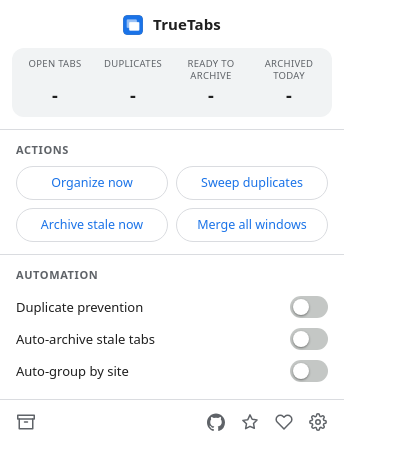
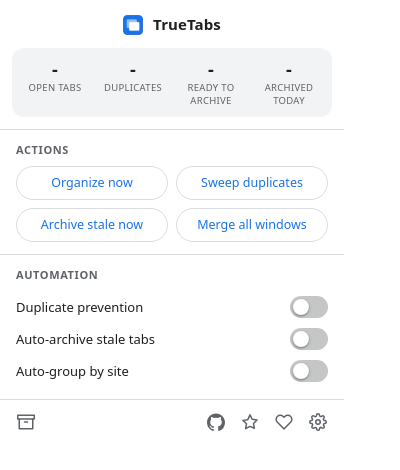
Before and after one commit to datysho/truetabs, a browser extension: page extension/popup.html in a window 400 px wide. Drawn offline with Linux system fonts and the light colour scheme.

Commit message:
v1.5.1: hero counters - numbers back on top, labels beneath, columns stay centered (round-5 follow-up)
Co-Authored-By: Michael Clemond <michael.clemond@26loc.com>

```diff
--- a/extension/popup.html
+++ b/extension/popup.html
@@ -44,11 +44,11 @@
         border-top: none;
       }
       /* One row of four: tabs first, duplicates highlighted when > 0.
-         Labels sit ABOVE the numbers; everything centers in its column. */
+         Numbers on top, labels beneath; everything centers in its column. */
       .hero {
         background: var(--tonal);
         border-radius: 12px;
-        padding: 10px 8px 11px;
+        padding: 11px 8px 10px;
         display: grid;
         grid-template-columns: 1fr 1fr 1fr 1fr;
         gap: 8px;
@@ -57,9 +57,14 @@
         display: flex;
         flex-direction: column;
         align-items: center;
-        justify-content: flex-start;
         text-align: center;
         gap: 3px;
+      }
+      .stat .n {
+        font-size: 18px;
+        font-weight: 600;
+        line-height: 1.15;
+        white-space: nowrap;
       }
       .stat .l {
         font-size: 9.5px;
@@ -67,13 +72,6 @@
         text-transform: uppercase;
         color: var(--muted);
         line-height: 1.3;
-      }
-      .stat .n {
-        font-size: 18px;
-        font-weight: 600;
-        line-height: 1.15;
-        white-space: nowrap;
-        margin-top: auto;
       }
       .stat .n.attention {
         color: var(--accent);
@@ -283,20 +281,20 @@
       <section class="hero-section">
         <div class="hero">
           <div class="stat">
+            <div class="n"><span id="tabCount">-</span> <span class="sub" id="winCount"></span></div>
             <div class="l" data-i18n="statTabs"></div>
-            <div class="n"><span id="tabCount">-</span> <span class="sub" id="winCount"></span></div>
           </div>
           <div class="stat">
+            <div class="n" id="dupeCount">-</div>
             <div class="l" data-i18n="statDupes"></div>
-            <div class="n" id="dupeCount">-</div>
           </div>
           <div class="stat">
+            <div class="n" id="staleCount">-</div>
             <div class="l" data-i18n="statStale"></div>
-            <div class="n" id="staleCount">-</div>
           </div>
           <div class="stat">
+            <div class="n" id="archivedCount">-</div>
             <div class="l" data-i18n="statArchivedToday"></div>
-            <div class="n" id="archivedCount">-</div>
           </div>
         </div>
         <p class="warming" id="warming"></p>
```
Also changed, not shown: extension/manifest.json, store/screenshots/store-archive-dark.png, store/screenshots/store-options-dark.png, store/screenshots/store-options-light.png, store/screenshots/store-popup-dark.png, store/screenshots/store-popup-light.png.
